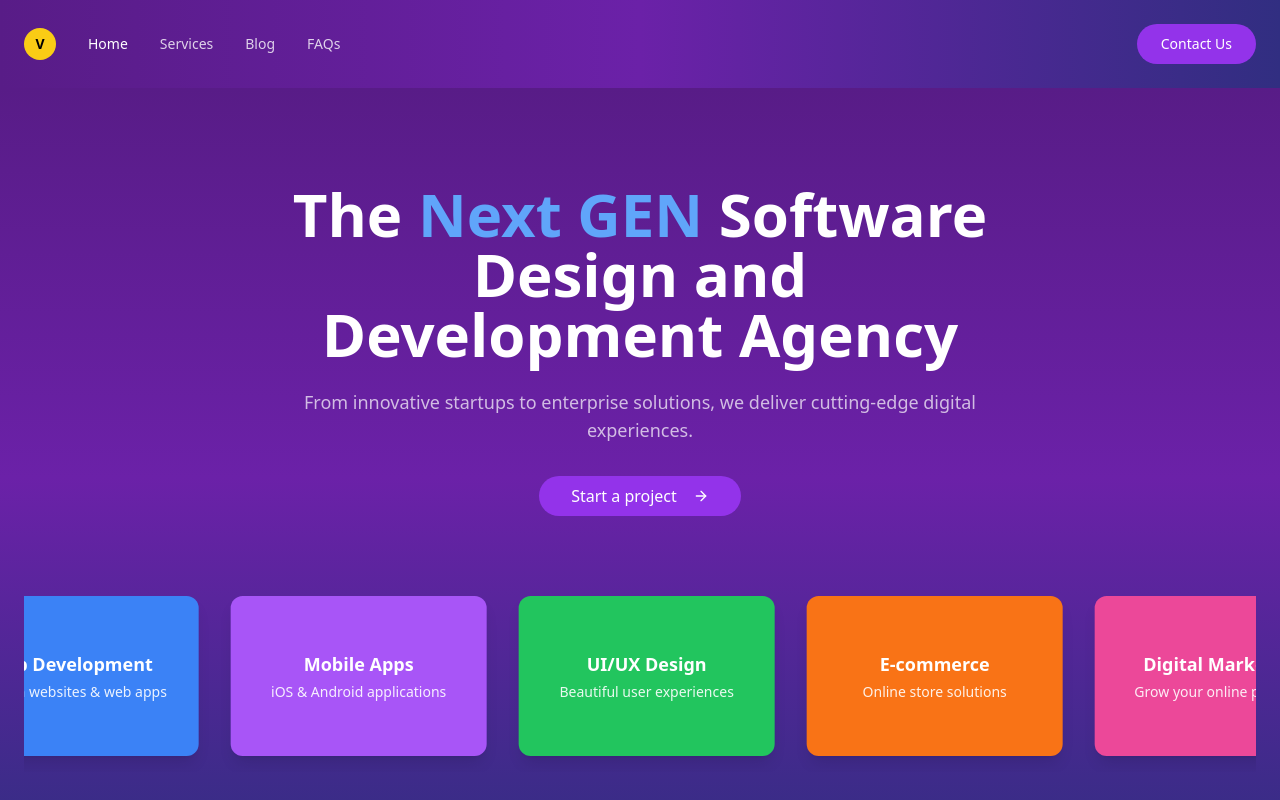
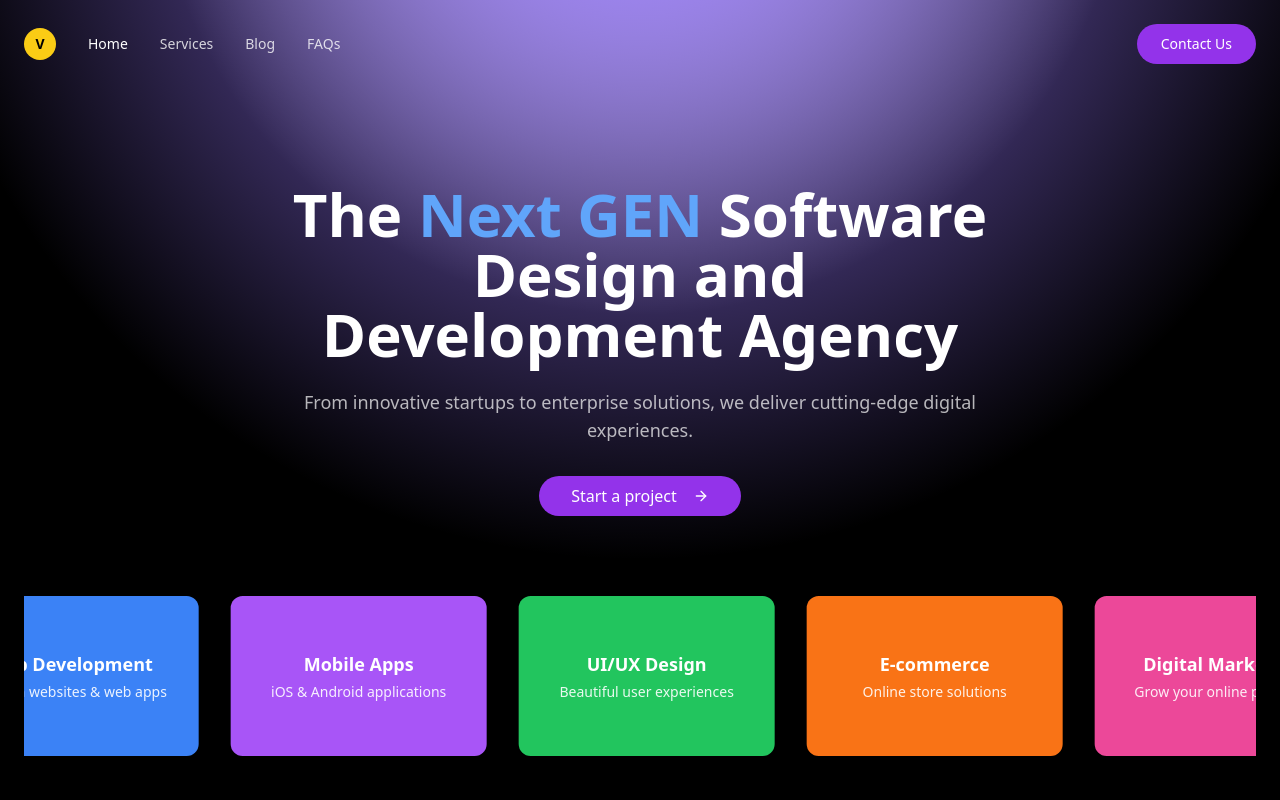
Before and after one commit to afnanahmadtariq/Devstract, a Next.js app: page / in a window 1280 px wide. Shown: the top 800 px of the page. Built offline with nearby package versions, Linux system fonts and the light colour scheme.

Commit message:
Refactor header background to use dual radial gradient
Adjustment in the radial of gradient is still needed

```diff
--- a/app/globals.css
+++ b/app/globals.css
@@ -120,4 +120,11 @@
   .scrollbar-hide::-webkit-scrollbar {
     display: none;
   }
+
+  /* Add this to your CSS file or in a <style> tag */
+  .dual-radial-gradient {
+    background-image:
+      radial-gradient(circle at 50% -20%, rgba(151, 120, 255, 1) 0%, rgba(29, 44, 250, 0) 60%),
+      radial-gradient(circle at 50% -20%, rgba(255, 255, 255, 1) 0%, rgba(29, 44, 250, 0) 40%);
+  }
 }
--- a/app/page.tsx
+++ b/app/page.tsx
@@ -10,8 +10,10 @@ import Footer from "@/components/footer"
 export default function Home() {
   return (
     <main className="min-h-screen bg-white">
-      <Navigation />
-      <HeroSection />
+      <div className="bg-black dual-radial-gradient w-full">
+        <Navigation />
+        <HeroSection />
+      </div>
       <ServicesSection />
       <ScrollTextSection />
       <DevstractSection />
--- a/components/hero-section.tsx
+++ b/components/hero-section.tsx
@@ -6,7 +6,7 @@ export default function HeroSection() {
   return (
     <section
       id="home"
-      className="w-full flex flex-col items-center justify-center text-center px-6 py-24 bg-gradient-to-b from-purple-900 via-purple-800 to-indigo-900"
+      className="w-full flex flex-col items-center justify-center text-center px-6 py-24"
     >
       {/* Main heading */}
       <h1 className="text-4xl md:text-6xl font-bold mb-6 text-white leading-tight max-w-4xl">
--- a/components/navigation.tsx
+++ b/components/navigation.tsx
@@ -3,7 +3,7 @@ import { Button } from "@/components/ui/button"
 
 export default function Navigation() {
   return (
-    <nav className="w-full px-6 py-6 bg-gradient-to-r from-purple-900 via-purple-800 to-indigo-900">
+    <nav className="w-full px-6 py-6">
       <div className="max-w-7xl mx-auto flex items-center justify-between">
         {/* Logo */}
         <div className="flex items-center space-x-8">
```
